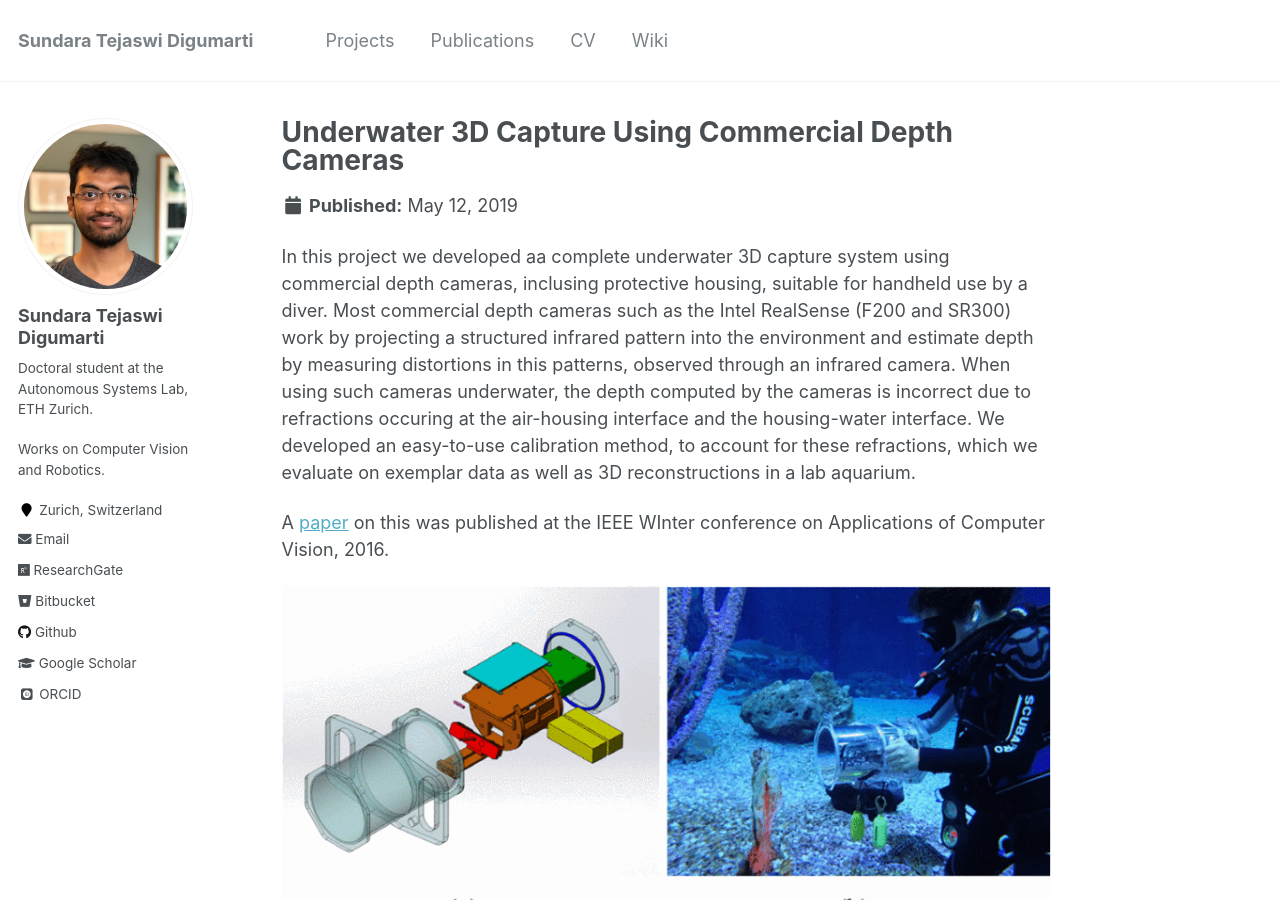
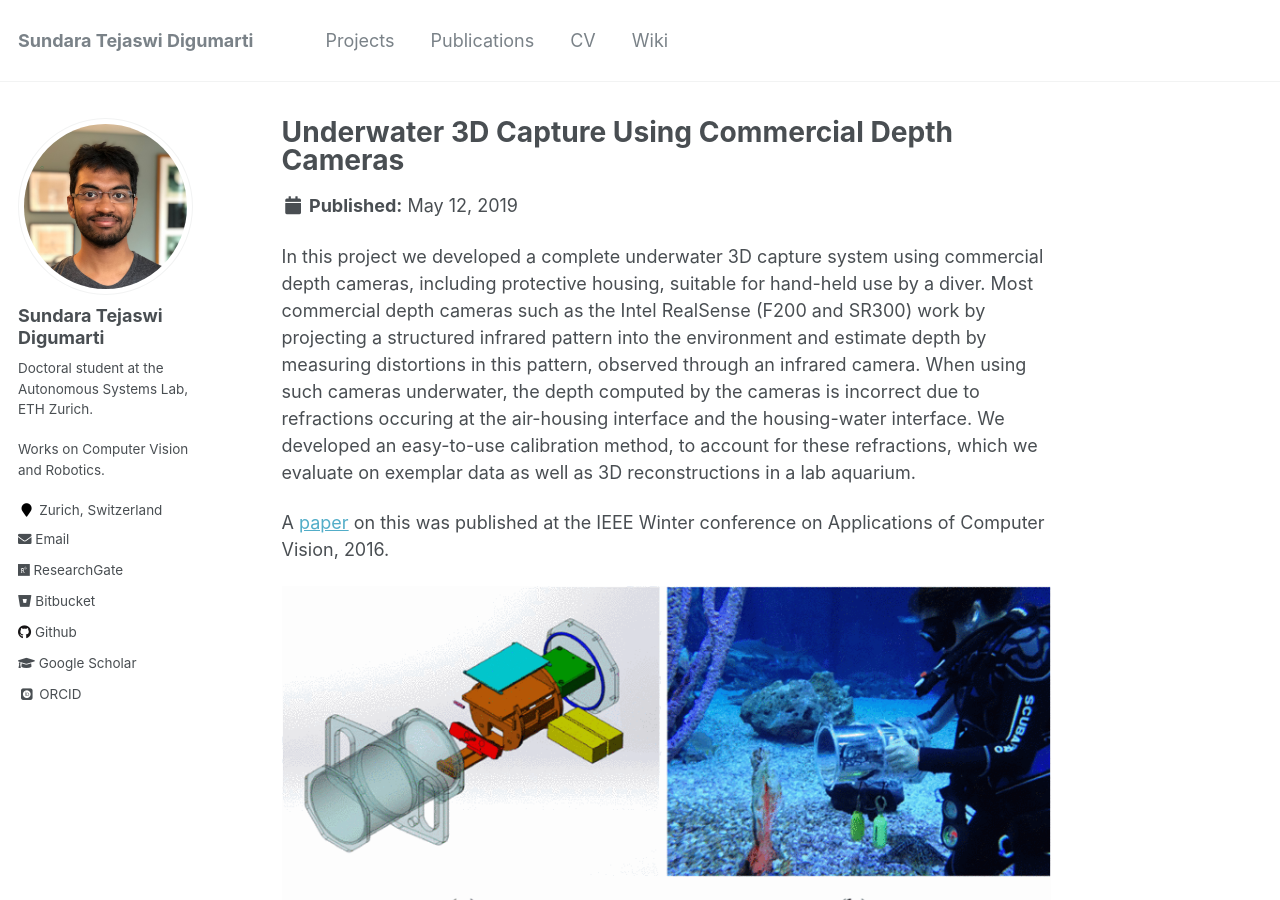
Before and after one commit to tejaswid/tejaswid.github.io, a Jekyll site: the page built from _projects/p6-underwater.md, in a window 1280 px wide and 900 px high. Built offline with Jekyll 4.4.1, drawn with Linux system fonts in a browser that asks for light colours; some web fonts are replaced.

Commit message:
Fixed typos

```diff
--- a/_projects/p6-underwater.md
+++ b/_projects/p6-underwater.md
@@ -4,9 +4,9 @@ excerpt: "An underwater 3D capture system and a method for calibrating depth cam
 collection: projects
 ---
 
-In this project we developed aa complete underwater 3D capture system using commercial depth cameras, inclusing protective housing, suitable for handheld use by a diver. Most commercial depth cameras such as the Intel RealSense (F200 and SR300) work by projecting a structured infrared pattern into the environment and estimate depth by measuring distortions in this patterns, observed through an infrared camera. When using such cameras underwater, the depth computed by the cameras is incorrect due to refractions occuring at the air-housing interface and the housing-water interface. We developed an easy-to-use calibration method, to account for these refractions, which we evaluate on exemplar data as well as 3D reconstructions in a lab aquarium.
+In this project we developed a complete underwater 3D capture system using commercial depth cameras, including protective housing, suitable for hand-held use by a diver. Most commercial depth cameras such as the Intel RealSense (F200 and SR300) work by projecting a structured infrared pattern into the environment and estimate depth by measuring distortions in this pattern, observed through an infrared camera. When using such cameras underwater, the depth computed by the cameras is incorrect due to refractions occuring at the air-housing interface and the housing-water interface. We developed an easy-to-use calibration method, to account for these refractions, which we evaluate on exemplar data as well as 3D reconstructions in a lab aquarium.
 
-A [paper](../../publication/2016-03-07-Underwater-3D) on this was published at the IEEE WInter conference on Applications of Computer Vision, 2016.
+A [paper](../../publication/2016-03-07-Underwater-3D) on this was published at the IEEE Winter conference on Applications of Computer Vision, 2016.
 
 <img src='/images/underwater_system.gif'>
 Figure shows (a) CAD model of the system, (b) the device being tested underwater.
```
